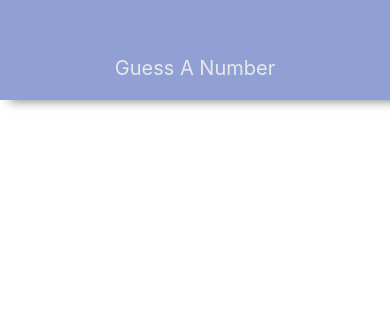
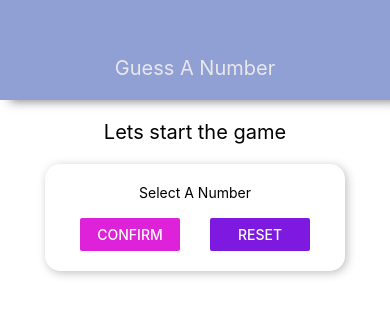
Before and after one commit to blksmth1725/RandomNumGame, a React Native app: screen / in a window 390 px wide. Shown: the top 316 px of the page. Built offline with nearby package versions, Linux system fonts and the light colour scheme.

Commit message:
separated styling options for card view to make more usable throught the app. created a seperate folder for my colors to make them (colors) more accesible throught the app

```diff
--- a/App.js
+++ b/App.js
@@ -2,11 +2,13 @@
 import { StyleSheet, View } from "react-native";
 
 import Header from "./components/Header";
+import StartGameScreen from "./screen/StartGameScreen";
 
 export default function App() {
 	return (
 		<View style={styles.screen}>
 			<Header title="Guess A Number" />
+			<StartGameScreen />
 		</View>
 	);
 }
--- /dev/null
+++ b/components/Card.js
@@ -0,0 +1,24 @@
+import React from "react";
+import { View, StyleSheet } from "react-native";
+
+const Card = (props) => {
+	return (
+		<View style={{ ...styles.card, ...props.style }}>{props.children}</View>
+	);
+};
+
+const styles = StyleSheet.create({
+	card: {
+		shadowColor: "#000",
+		shadowOffset: {
+			width: 2,
+			height: 2,
+		},
+		shadowOpacity: 0.25,
+		shadowRadius: 10,
+		backgroundColor: "white",
+		padding: 20,
+	},
+});
+
+export default Card;
--- a/components/Header.js
+++ b/components/Header.js
@@ -1,5 +1,7 @@
 import React from "react";
 import { View, Text, StyleSheet } from "react-native";
+
+import Colors from "../constants/colors";
 
 const Header = (props) => {
 	return (
@@ -14,7 +16,7 @@
 		width: "100%",
 		height: 100,
 		paddingTop: 36,
-		backgroundColor: "#909FD4",
+		backgroundColor: Colors.header,
 		alignItems: "center",
 		justifyContent: "center",
 		shadowColor: "#000",
--- /dev/null
+++ b/constants/colors.js
@@ -0,0 +1,5 @@
+export default {
+	header: "#909FD4",
+	primary: "#DD22D9",
+	secondary: "#7E1ADF",
+};
--- /dev/null
+++ b/screen/StartGameScreen.js
@@ -0,0 +1,62 @@
+import React from "react";
+import { View, Text, StyleSheet, TextInput, Button } from "react-native";
+
+import Card from "../components/Card";
+import Colors from "../constants/colors";
+
+const StartGameScreen = (props) => {
+	return (
+		<View style={styles.screen}>
+			<Text style={styles.title}>Lets start the game</Text>
+			<Card style={styles.inputContainer}>
+				<Text>Select A Number</Text>
+				<TextInput />
+				<View style={styles.buttonContainer}>
+					<View style={styles.button}>
+						<Button
+							title="Confirm"
+							onPress={() => {}}
+							color={Colors.primary}
+						/>
+					</View>
+					<View style={styles.button}>
+						<Button
+							title="Reset"
+							onPress={() => {}}
+							color={Colors.secondary}
+						/>
+					</View>
+				</View>
+			</Card>
+		</View>
+	);
+};
+
+const styles = StyleSheet.create({
+	screen: {
+		flex: 1,
+		padding: 10,
+		alignItems: "center",
+	},
+	title: {
+		fontSize: 20,
+		marginVertical: 10,
+	},
+	inputContainer: {
+		alignItems: "center",
+		marginTop: 10,
+		borderRadius: 15,
+		width: 300,
+	},
+	buttonContainer: {
+		flexDirection: "row",
+		width: "100%",
+		justifyContent: "space-between",
+		paddingHorizontal: 15,
+	},
+	button: {
+		width: 100,
+	},
+});
+
+export default StartGameScreen;
```
